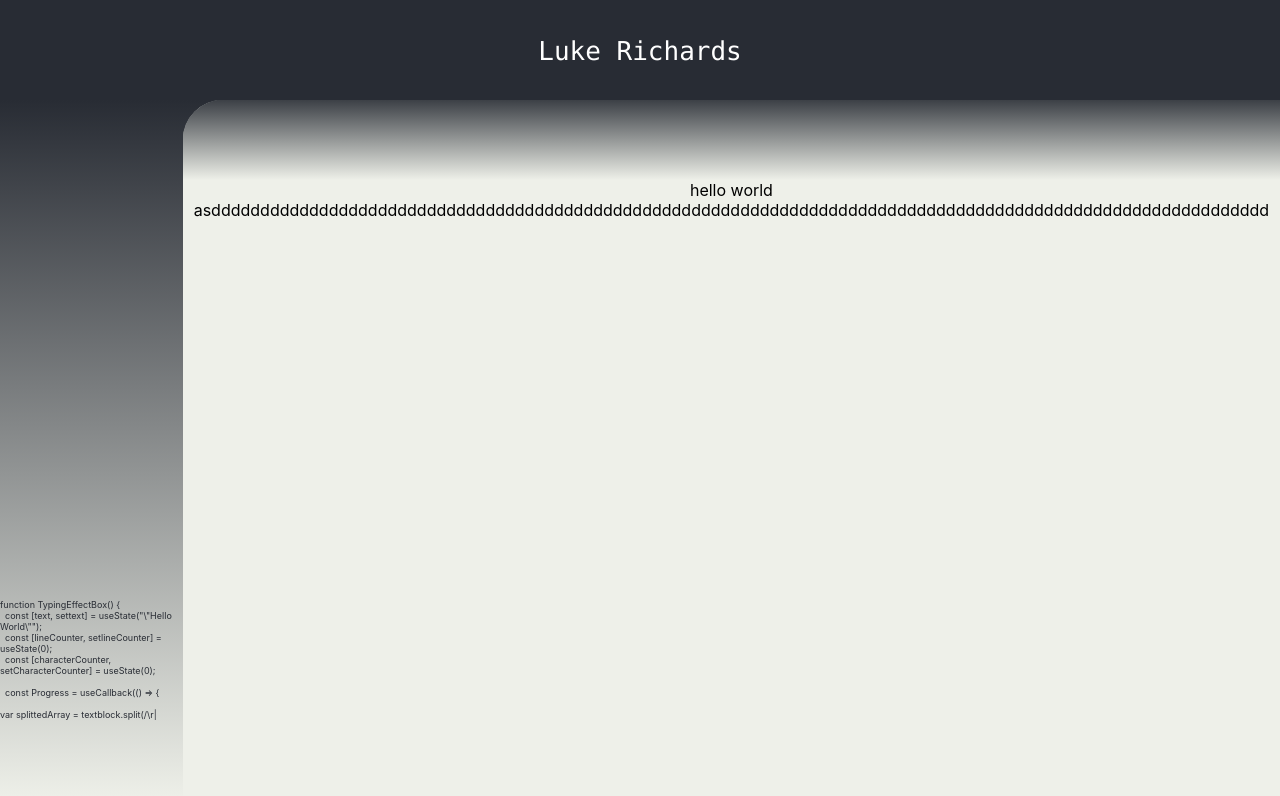
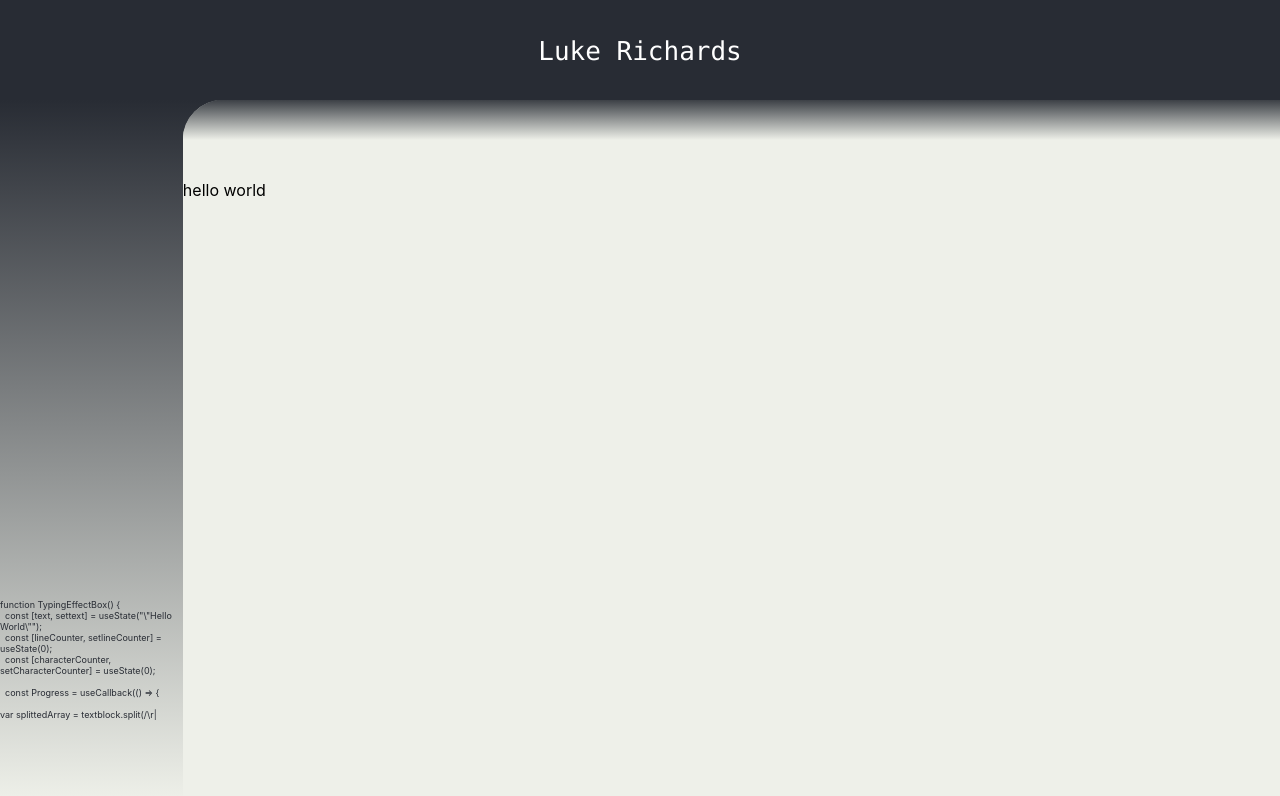
Before and after one commit to Luke-Richards/Luke-Richards.github.io, a React (Create React App) app in the folder LR-Web/: page / in a window 1280 px wide. Shown: the top 796 px of the page. Built offline with nearby package versions, Linux system fonts and the light colour scheme.

Commit message:
slight changes

```diff
--- a/LR-Web/src/App.css
+++ b/LR-Web/src/App.css
@@ -58,7 +58,7 @@
   flex: 1;
   background-image: linear-gradient(#3C4046, #eef0e9);
   margin: 0;
-  height: 10vh;
+  height: 5vh;
   position: absolute;
   top: 0;
   width: 100%;
--- a/LR-Web/src/App.js
+++ b/LR-Web/src/App.js
@@ -22,9 +22,10 @@ function App() {
           <div className='content'>
             <div className='homepageContent'>
             <div className='gradientTransition'></div>
-            <p className='homepageContentInner'>hello world            asdddddddddddddddddddddddddddddddddddddddddddddddddddddddddddddddddddddddddddddddddddddddddddddddddddddddddddd</p>
+            <p className='homepageContentInner'>hello world</p>
             </div>
           </div>
+
         </div>
 
       </div>
```
